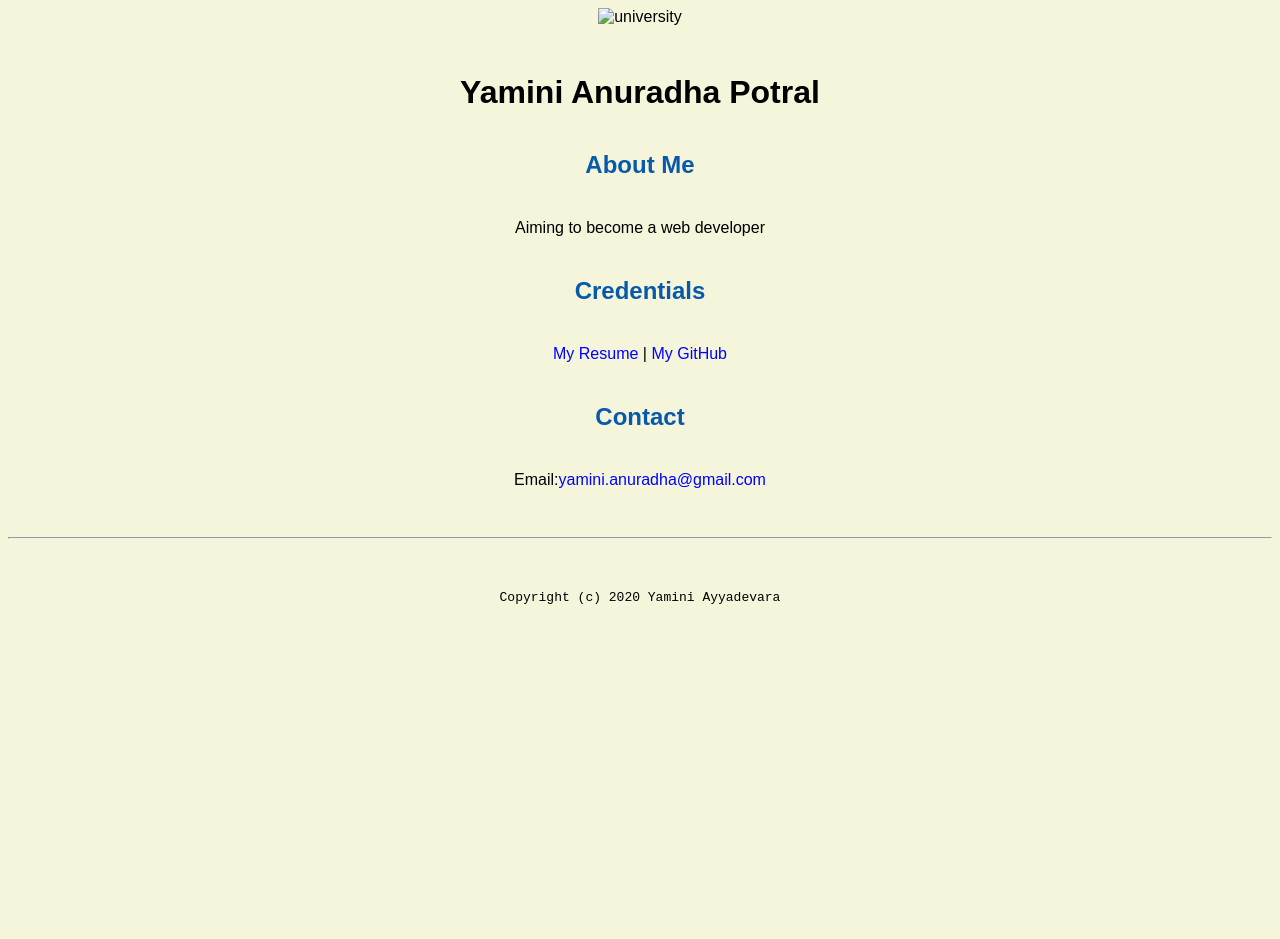
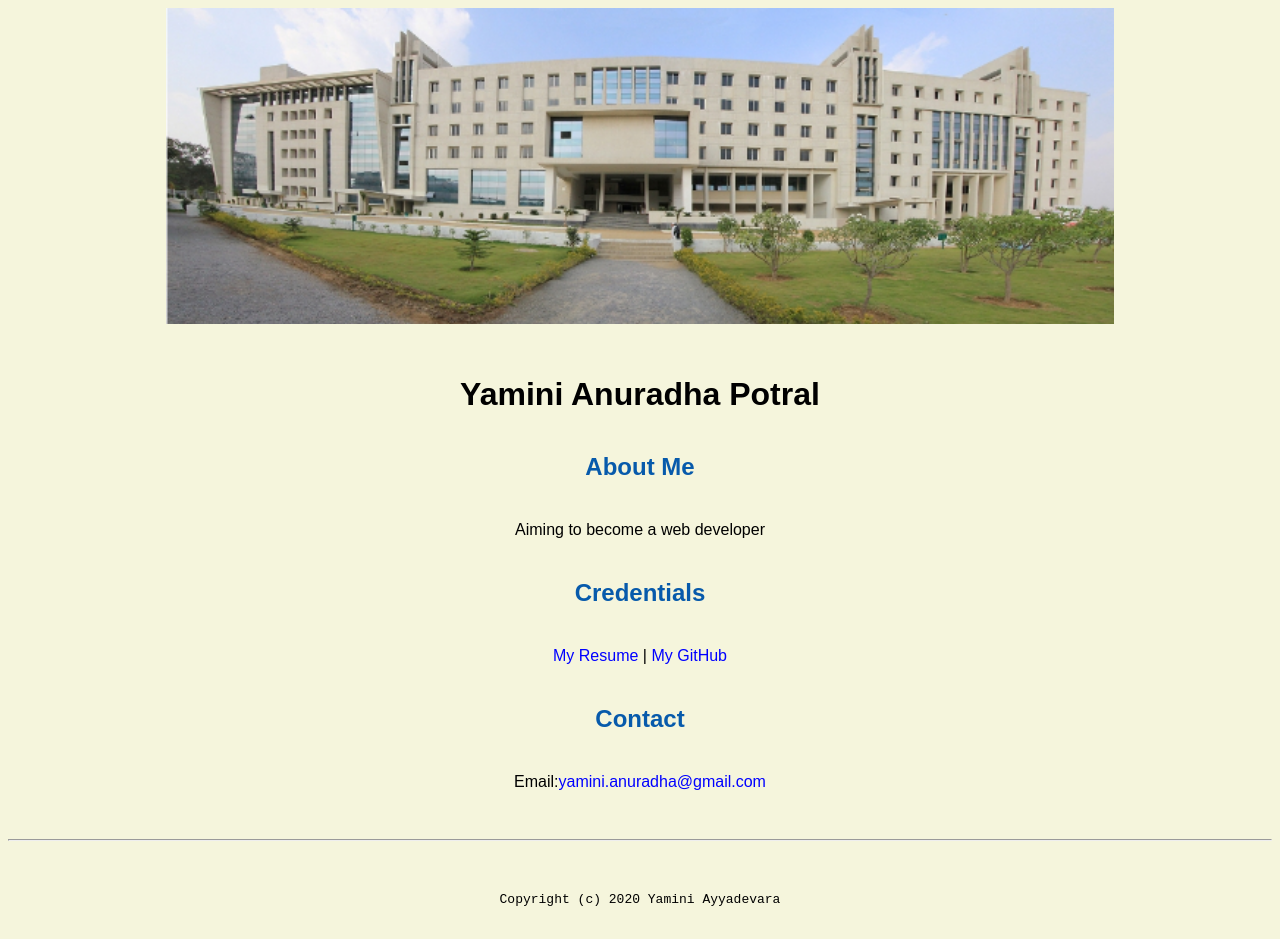
Before and after one commit to Yamini8129/Yamini8129.github.io, a plain HTML site: page index.html in a window 1280 px wide. Before the commit the page ends 800 px from the top, so only its background shows below. Drawn offline with Linux system fonts and the light colour scheme.

Commit message:
Update index.html

```diff
--- a/index.html
+++ b/index.html
@@ -15,7 +15,7 @@
   </header>
 
   <body>
-    <img src="Pictures/Gitam1.jpg" width="75%" alt="university">
+    <img src="images/Gitam1.jpg" width="75%" alt="university">
     <h1>Yamini Anuradha Potral</h1>
     <h2>About Me</h2>
     <p>Aiming to become a web developer</p>
```
